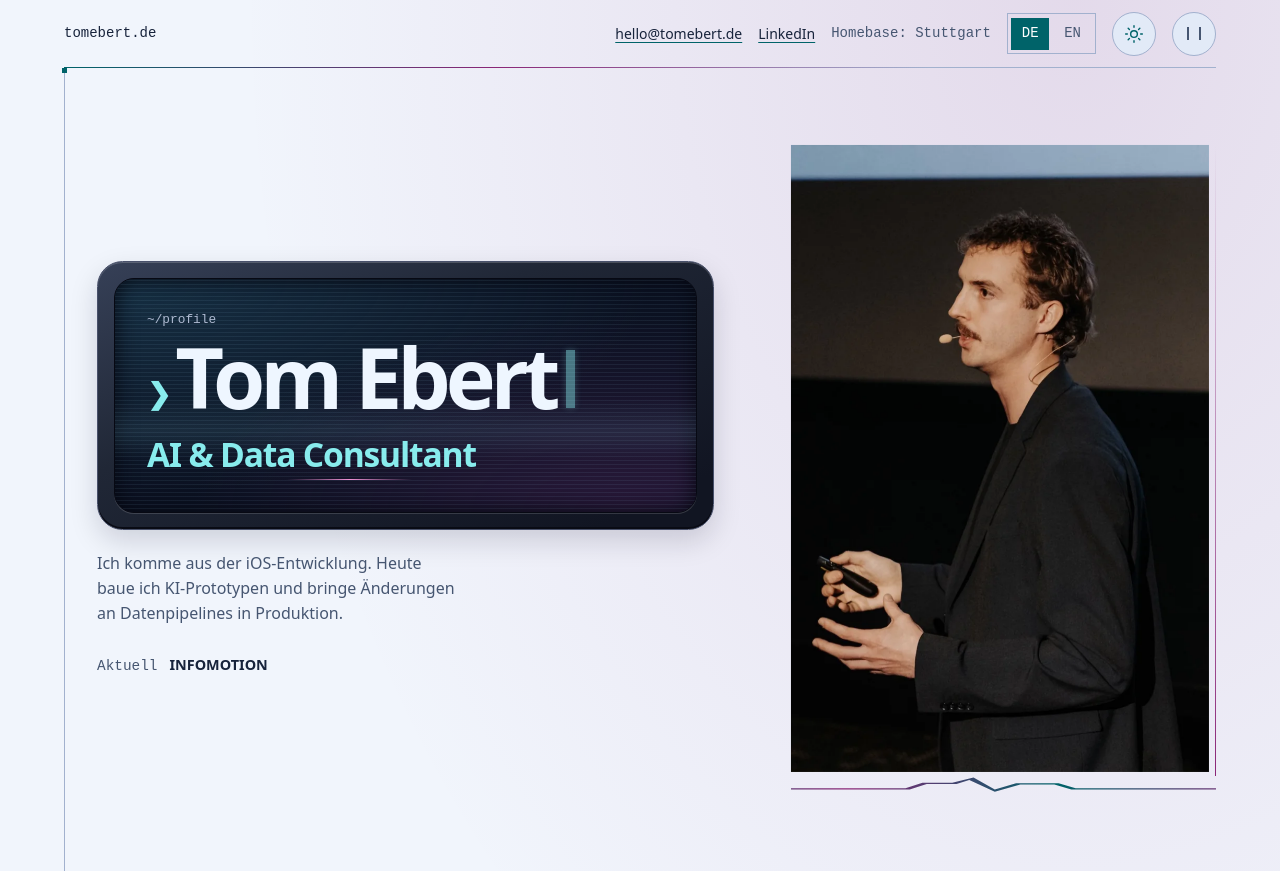
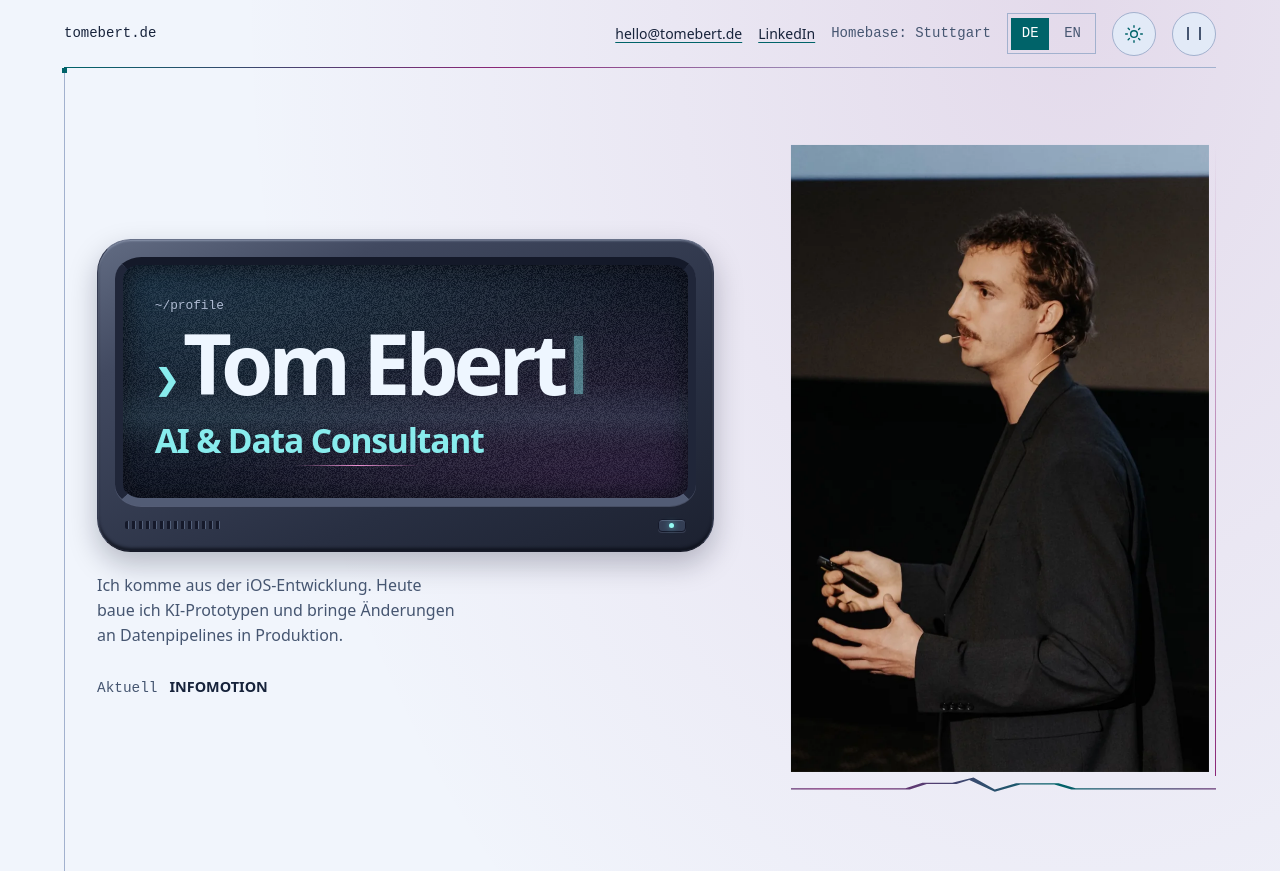
Before and after one commit to TomEbert/tomebert-website, a plain HTML site: page site/index.html in a window 1280 px wide. Shown: the top 871 px of the page. Drawn offline with Linux system fonts and the light colour scheme.

Commit message:
Give the CRT a molded bezel and fine screen grain

```diff
--- a/site/index.html
+++ b/site/index.html
@@ -7,7 +7,7 @@
 <meta name="referrer" content="no-referrer">
 <title>Tom Ebert · AI &amp; Data</title>
 <link rel="icon" href="./favicon.ico" sizes="16x16 32x32 48x48">
-<link rel="stylesheet" href="site-crt.css">
+<link rel="stylesheet" href="site-tube.css">
 </head>
 <body>
 <main>
@@ -21,7 +21,9 @@
 <h1><span class="terminal-prompt" aria-hidden="true">❯</span>Tom Ebert<span class="terminal-caret" aria-hidden="true"></span></h1>
 <p class="field">AI &amp; Data Consultant</p>
 <span class="terminal-signal" aria-hidden="true"></span>
-</div></div><p class="intro" data-en="I started out building native iOS apps. These days I build AI prototypes and ship changes to data pipelines.">Ich komme aus der iOS-Entwicklung. Heute baue ich KI-Prototypen und bringe Änderungen an Datenpipelines in Produktion.</p>
+</div>
+<div class="terminal-bezel" aria-hidden="true"><span class="terminal-vents"></span><span class="terminal-power"></span></div>
+</div><p class="intro" data-en="I started out building native iOS apps. These days I build AI prototypes and ship changes to data pipelines.">Ich komme aus der iOS-Entwicklung. Heute baue ich KI-Prototypen und bringe Änderungen an Datenpipelines in Produktion.</p>
 <p class="current"><span data-en="Currently">Aktuell</span><strong>INFOMOTION</strong></p>
 </div>
 <figure class="portrait-frame">
--- a/site/site-crt.css
+++ b/site/site-tube.css
@@ -498,3 +498,56 @@ main > header::before, main > .skills::before, main > .background::before {
 @media (max-width:630px) {
   .terminal-name h1 {font-size:clamp(1.85rem,9.3vw,3.25rem)}
 }
+
+.terminal-name {
+  padding:clamp(.6rem,1.65vw,1.05rem);
+  border-radius:clamp(1.25rem,3.8vw,2.1rem);
+  border-color:#687189 #333a50 #171a28;
+  background:linear-gradient(155deg,#626c83 0%,#414960 23%,#282f42 68%,#1c2130 100%);
+  box-shadow:inset 0 1px 2px #dce7ff5c,inset 0 -3px 3px #090b14b3,0 .75rem 1.8rem #080a2240;
+}
+.terminal-screen {
+  border:clamp(4px,1vw,8px) solid #202639;
+  border-top-color:#141929;
+  border-bottom-color:#525c75;
+  border-radius:clamp(.95rem,3.4vw,1.65rem) / clamp(.8rem,2.8vw,1.35rem);
+  box-shadow:inset 0 0 1.35rem .32rem #030610c7,0 1px #c1cdf33d;
+}
+.terminal-screen::before {
+  background:
+    radial-gradient(ellipse at 50% 45%,transparent 45%,#0306106b 100%),
+    repeating-linear-gradient(0deg,transparent 0 3px,#a6dfff12 3px 4px),
+    url("./crt-noise.png") repeat;
+  background-blend-mode:normal,normal,soft-light;
+  opacity:.13;
+}
+.terminal-bezel {
+  display:flex;
+  align-items:center;
+  justify-content:space-between;
+  padding:.8rem .65rem .16rem;
+}
+.terminal-vents {
+  width:clamp(3.5rem,13vw,6rem);
+  height:.5rem;
+  border-radius:2px;
+  background:repeating-linear-gradient(90deg,#15192a 0 3px,#53607a 3px 4px,transparent 4px 7px);
+}
+.terminal-power {
+  width:1.75rem;
+  height:.8rem;
+  border:1px solid #15192a;
+  border-radius:.25rem;
+  background:#343e54;
+  box-shadow:inset 0 1px #7c88a570,0 1px #7c88a544;
+  display:grid;
+  place-items:center;
+}
+.terminal-power::after {
+  content:"";
+  width:.32rem;
+  height:.32rem;
+  background:#96fbf4;
+  border-radius:50%;
+  box-shadow:0 0 .4rem #6cf8ffb3;
+}
```
Also changed, not shown: site/crt-noise.png (added).
